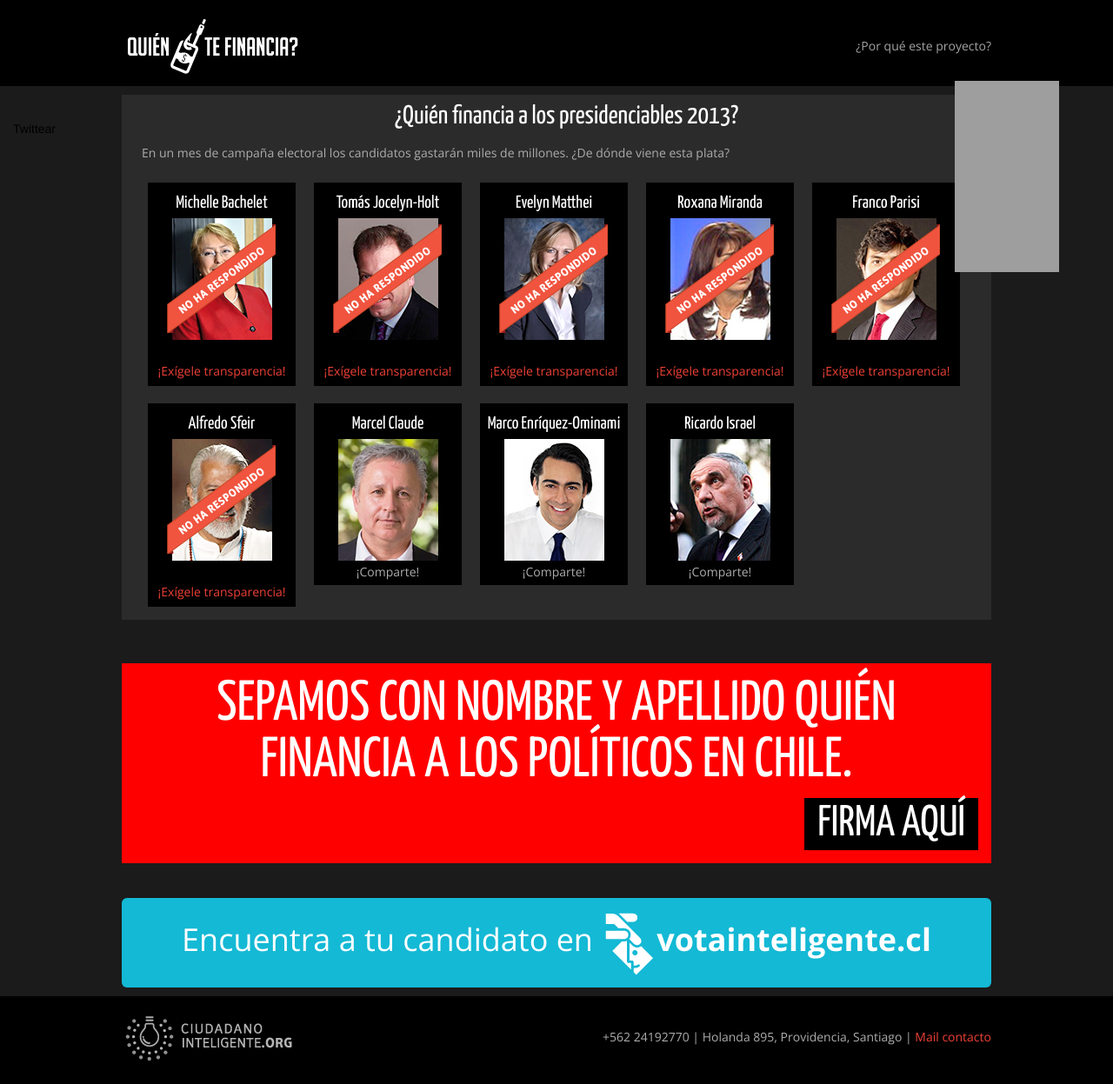
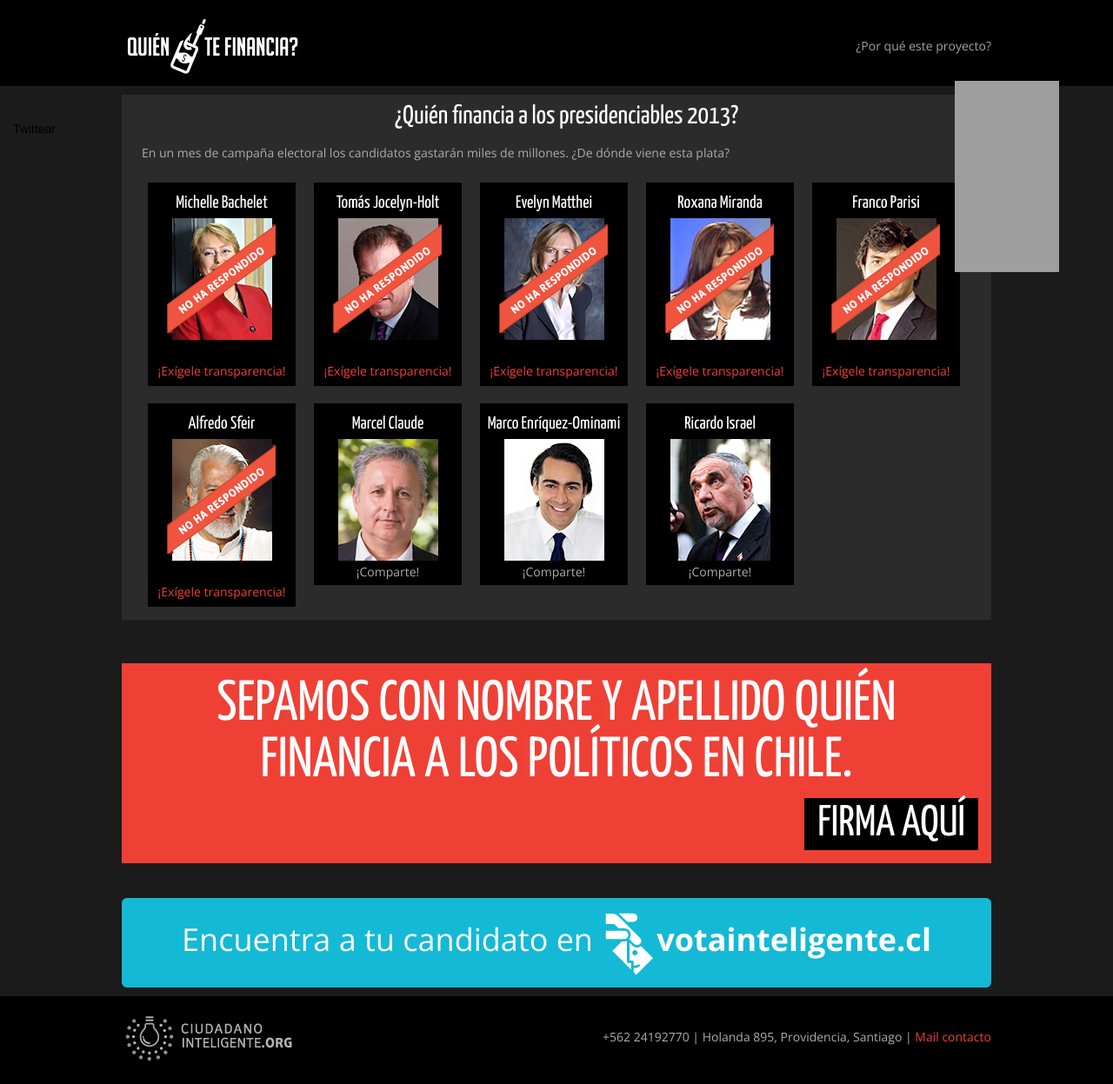
Before and after one commit to ciudadanointeligente/quien-te-financia, a Jekyll site: the page built from index.html, in a window 1280 px wide. Shown: the whole page at 87% size. Built offline with Jekyll 4.4.1, drawn with Linux system fonts in a browser that asks for light colours; nearby versions of some CDN libraries; Markdown is read by kramdown in place of the engine named in the settings; comment, search, counter and statistics services are not loaded; grey boxes are pictures that could not be loaded.

Commit message:
Background Color Petition

```diff
--- a/css/qtf.css
+++ b/css/qtf.css
@@ -1,4 +1,3 @@
-
 body.body-qtf{
 	background: #1B1B1B;
 	color: #ACACAC;
@@ -112,7 +111,7 @@ body.body-qtf .starred {
 
 .petition {
 	padding: 15px;
-	background-color: red;
+	background-color: #EF4036;
 	margin-bottom: 40px;
 }
 
```
